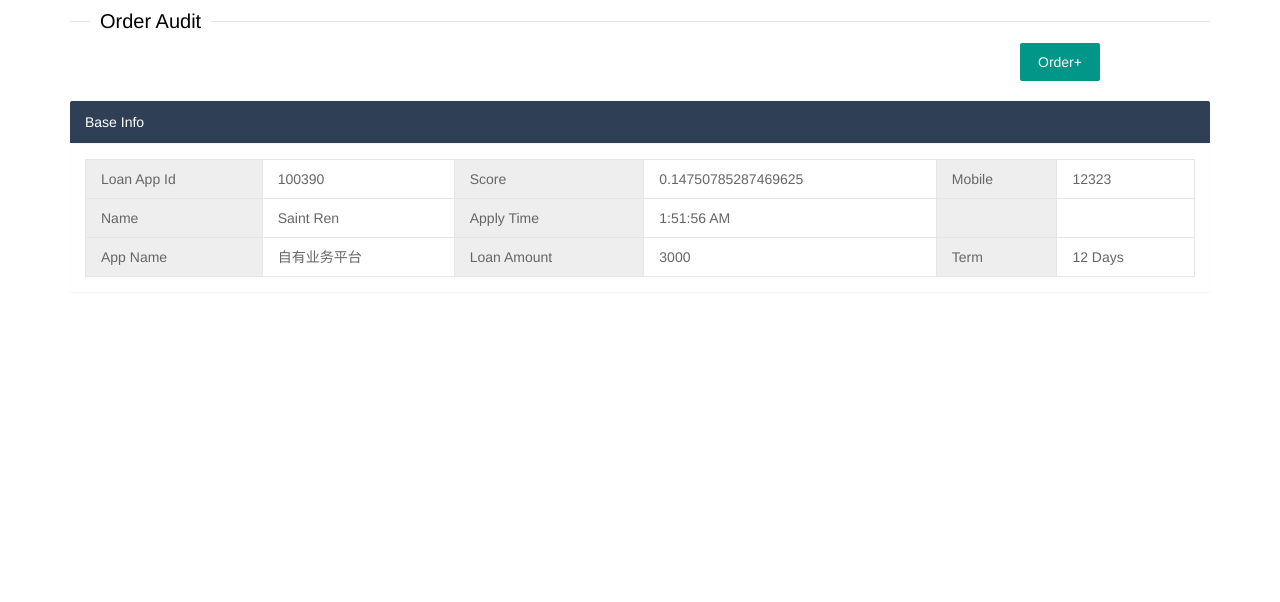
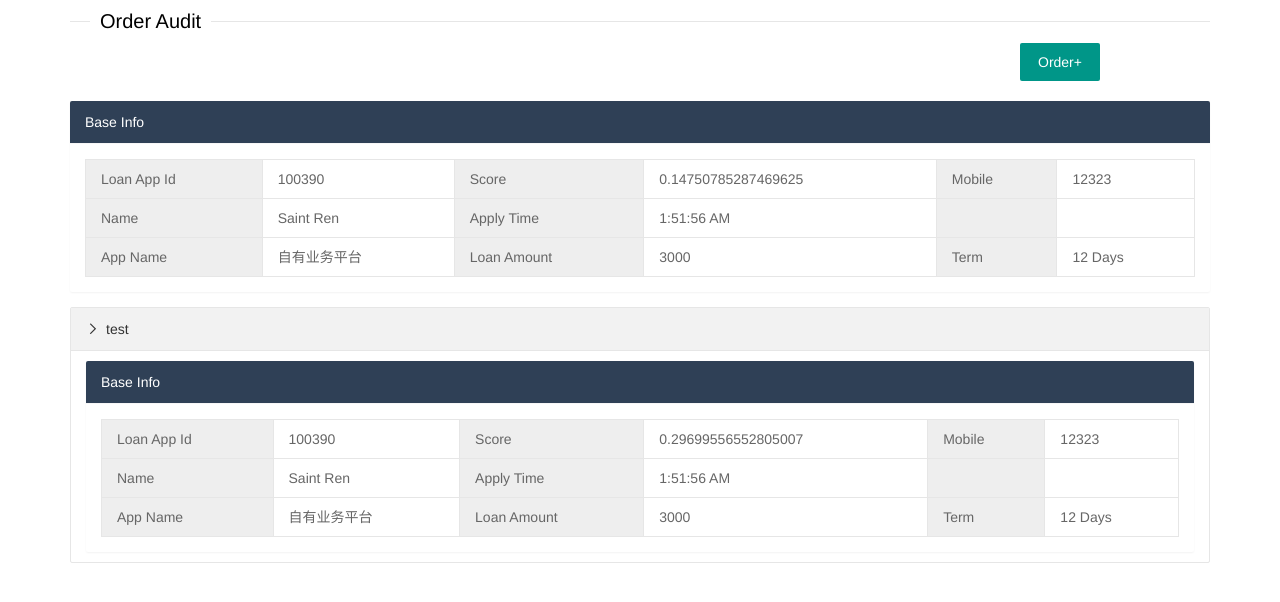
Before and after one commit to saintren/hello-world, a React (Create React App) app: page / in a window 1280 px wide. Shown: the top 602 px of the page. Built offline with nearby package versions, Linux system fonts and the light colour scheme.

Commit message:
add some component & layout

```diff
--- a/src/component/blacklist/OrderAudit.js
+++ b/src/component/blacklist/OrderAudit.js
@@ -1,10 +1,10 @@
 import React from 'react';
 
-import FrameworkContainer from '../container/FrameworkContainer';
+import FrameworkContainer from '../layout/FrameworkContainer';
 import OrderFrom from '../part/OrderForm.js';
-
-import './css/extend.css';
 import BaseOrderPart from '../part/BaseOrderPart';
+import Collapse from '../layout/Collapse';
+import CollapseItem from '../layout/CollapseItem';
 
 class OrderAudit extends React.Component {
 
@@ -18,6 +18,9 @@ class OrderAudit extends React.Component {
             <FrameworkContainer>
                 <OrderFrom title="Order Audit" btnName="Order+" />
                 <BaseOrderPart title="Base Info" />
+                <Collapse>
+                    <CollapseItem title="test" content={<BaseOrderPart title="Base Info" />}></CollapseItem>
+                </Collapse>
             </FrameworkContainer>
         );
 
--- /dev/null
+++ b/src/component/layout/Collapse.js
@@ -0,0 +1,28 @@
+import React from 'react';
+
+
+/**折叠面板布局*/
+class Collapse extends React.Component {
+
+    constructor(props) {
+        super(props);
+    }
+
+    componentDidMount(){
+
+    }
+
+    hidden(){
+
+    }
+
+    render() {
+        return (
+            <div className="layui-collapse">
+               {this.props.children}
+            </div>
+        );
+    }
+}
+
+export default Collapse;
--- /dev/null
+++ b/src/component/layout/CollapseItem.js
@@ -0,0 +1,30 @@
+import React from 'react';
+
+/**折叠组件 */
+class CollapseItem extends React.Component {
+
+    constructor(props) {
+        super(props);
+        this.state = {
+            hidden : false
+        }
+    }
+
+    onToggle(event){
+        this.setState(state =>({
+            hidden : !state.hidden
+        }));
+    }
+
+    render() {
+
+        return (
+            <div className="layui-colla-item">
+                <h2 className="layui-colla-title">{this.props.title}<i className="layui-icon layui-colla-icon" onClick={(e) => this.onToggle(e)}>{this.state.hidden?'':''}</i></h2>
+                <div className={"layui-colla-content" + (this.state.hidden?'':' layui-show')}>{this.props.content}</div>
+            </div>
+        );
+    }
+}
+
+export default CollapseItem;
--- a/src/index.js
+++ b/src/index.js
@@ -1,7 +1,7 @@
 import React from 'react';
 import ReactDOM from 'react-dom';
 import './index.css';
-import './resources/layui/css/layui.css'
+import './resources/layui/css/layui.css';
 import OrderAudit from './component/blacklist/OrderAudit.js';
 import * as serviceWorker from './serviceWorker';
 
```
Also changed, not shown: package.json (+4 -3 lines), src/component/part/ImageOrderPart.js (added, +79 -0 lines), src/component/layout/FrameworkContainer.js (renamed from src/component/container/FrameworkContainer.js), 1 other file (tests, documents, lock files or other folders).
